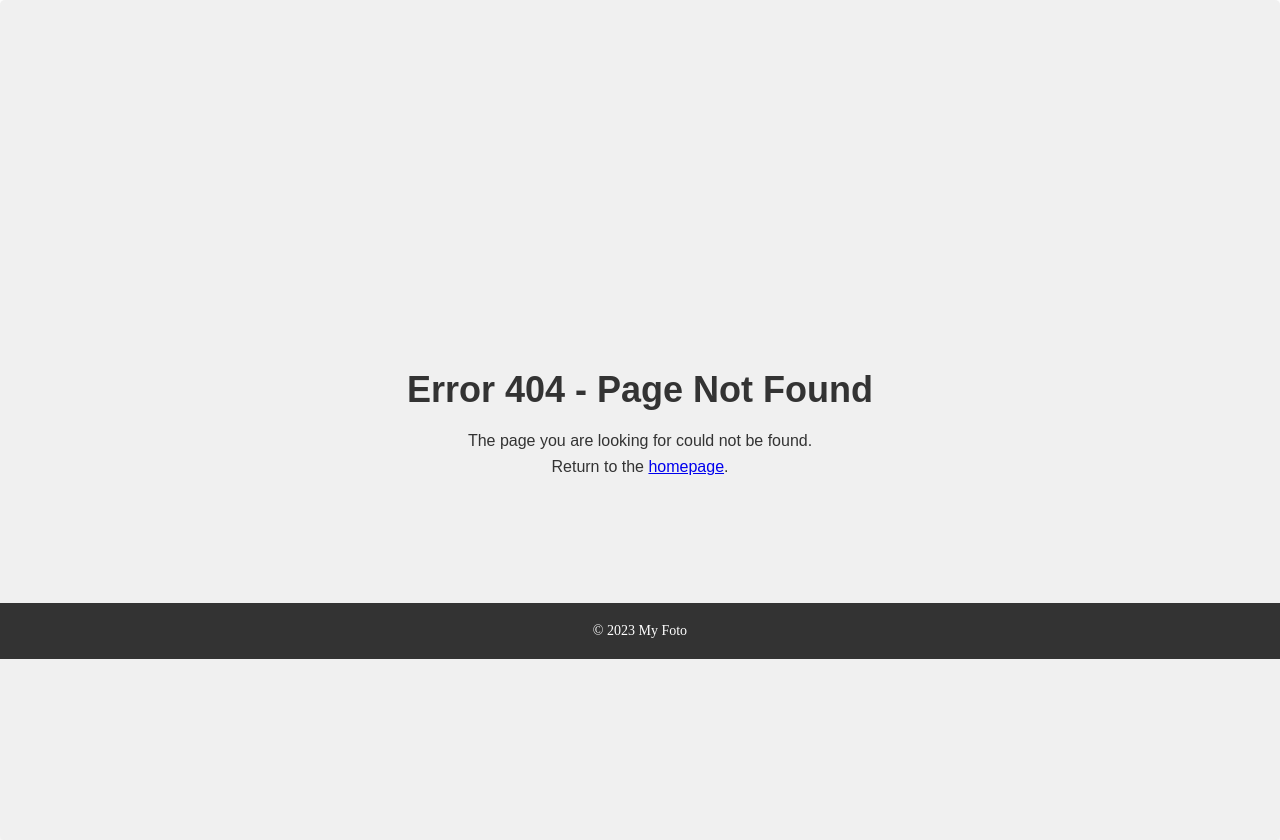
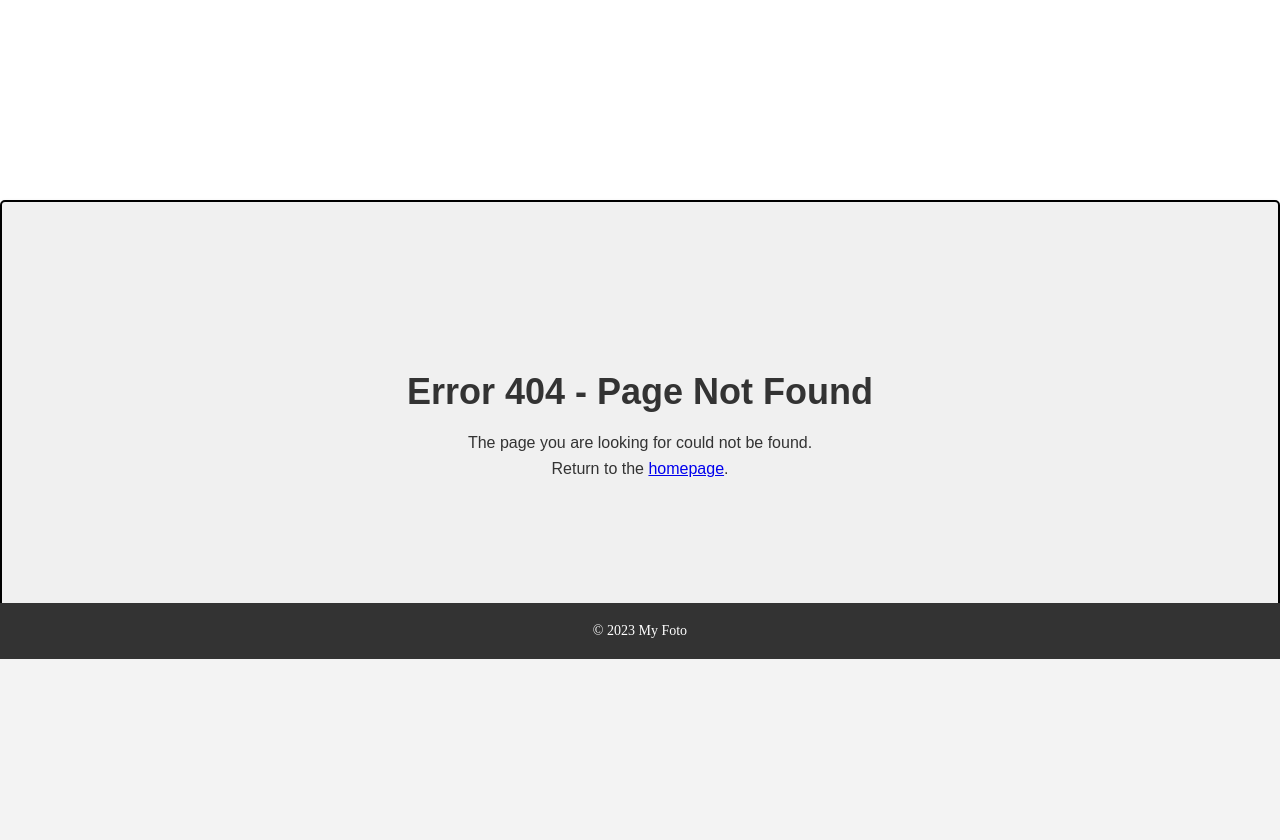
Before and after one commit to coltonhawkins/CS408_MyPhoto, a PHP site: page /pages/404.php in a window 1280 px wide. Shown: the part 141-981 px from the top of the page. After the commit the page ends 800 px from the top, so only its background shows below. Run offline with PHP 8.4, Linux system fonts and the light colour scheme.

Commit message:
New pages

```diff
--- a/css/404.css
+++ b/css/404.css
@@ -14,10 +14,12 @@ body, h1, h2, h3, p, ul, li {
     flex-direction: column;
     align-items: center;
     justify-content: center;
-    min-height: 100vh;
+    min-height: 50vh;
     padding: 20px;
     border-radius: 5px;
     box-shadow: 0 2px 5px rgba(0, 0, 0, 0.1);
+    border: 2px solid black;
+    margin-top: 25vh;
 }
 
  h1 {
```
